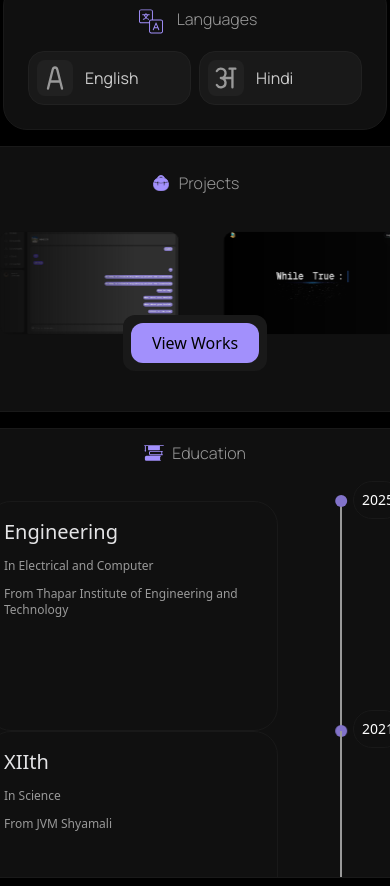
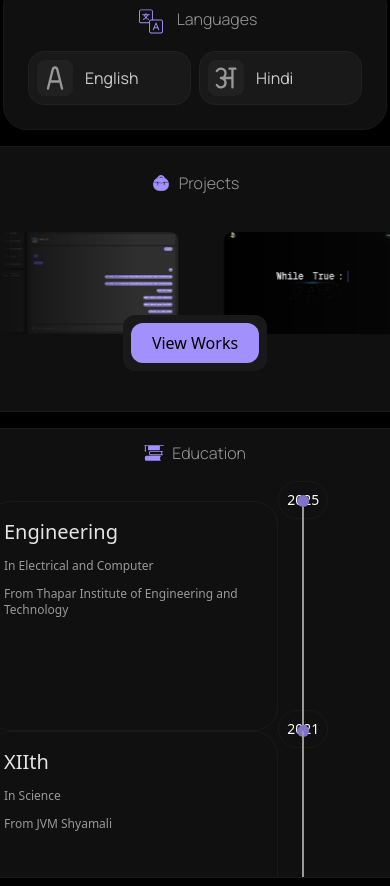
Before and after one commit to Piyushjha03/portfolio, a React (Vite) app in the folder client/: page / in a window 390 px wide. Shown: the part 1542-2428 px from the top of the page. Built offline with nearby package versions, Linux system fonts and the light colour scheme.

Commit message:
refactor: Improve responsiveness and layout consistency on home page

```diff
--- a/client/src/pages/home.jsx
+++ b/client/src/pages/home.jsx
@@ -277,7 +277,7 @@ const Home = () => {
           </div>
         </div>
         <div className="msresponsive-bottom w-full flex justify-center items-center ">
-          <div className="right flex w-fit flex-col gap-4 md:flex-col sm:flex-row">
+          <div className="right flex flex-col gap-4 md:flex-col sm:flex-row">
             <div className="work relative pb-16  bg-[var(--primary-bg)] border-spacing-3 border-[1px] border-[var(--primary-border)]  rounded-3xl p-6 flex flex-col  items-center gap-6 w-full max-w-full md:min-w-full sm:max-w-[384px]">
               <div className="work-heading flex gap-2">
                 <div className="work-icon flex justify-center items-center">
@@ -394,7 +394,7 @@ const Home = () => {
                 </h2>
               </div>
               <div className="educontent w-full">
-                <div className="2025 w-full h-[35%] flex justify-between items-stretch gap-6">
+                <div className="2025 w-full h-[35%] flex justify-start items-stretch gap-6 sm:justify-between">
                   <div className="leftinfo flex flex-col gap-3 max-w-[70%] flex-2 bg-[var(--primary-bg)] border-spacing-3 border-[1px] border-[var(--primary-border)]  rounded-3xl p-4">
                     <h2 className="text-mano text-xl text-[#e4e4e6]">
                       Engineering
@@ -402,7 +402,7 @@ const Home = () => {
                     <p className="text-mano text-xs text-[var(--dark-gray-text)] ">
                       In Electrical and Computer
                     </p>
-                    <p className="text-mano text-xs text-[var(--dark-gray-text)] pb-24">
+                    <p className="text-mano text-xs text-[var(--dark-gray-text)] pb-24 break-words">
                       From Thapar Institute of Engineering and Technology
                     </p>
                   </div>
@@ -423,7 +423,7 @@ const Home = () => {
                     </p>
                   </div>
                 </div>
-                <div className="2021 h-[35%] flex justify-between items-stretch gap-6">
+                <div className="2021 h-[35%] flex justify-start items-stretch gap-6 sm:justify-between">
                   <div className="leftinfo flex flex-col gap-3 min-w-[70%] max-w-[70%] flex-2 bg-[var(--primary-bg)] border-spacing-3 border-[1px] border-[var(--primary-border)]  rounded-3xl p-4">
                     <h2 className="text-mano text-xl text-[#e4e4e6]">XIIth</h2>
                     <p className="text-mano text-xs text-[var(--dark-gray-text)] ">
@@ -444,7 +444,7 @@ const Home = () => {
                     </p>
                   </div>
                 </div>
-                <div className="2019 w-full h-[35%] flex justify-between items-stretch gap-6">
+                <div className="2019 w-full h-[35%] flex justify-start items-stretch gap-6 sm:justify-between">
                   <div className="leftinfo flex flex-col gap-3 min-w-[70%] max-w-[70%] flex-2 bg-[var(--primary-bg)] border-spacing-3 border-[1px] border-[var(--primary-border)]  rounded-3xl p-4">
                     <h2 className="text-mano text-xl text-[#e4e4e6]">Xth</h2>
 
```
